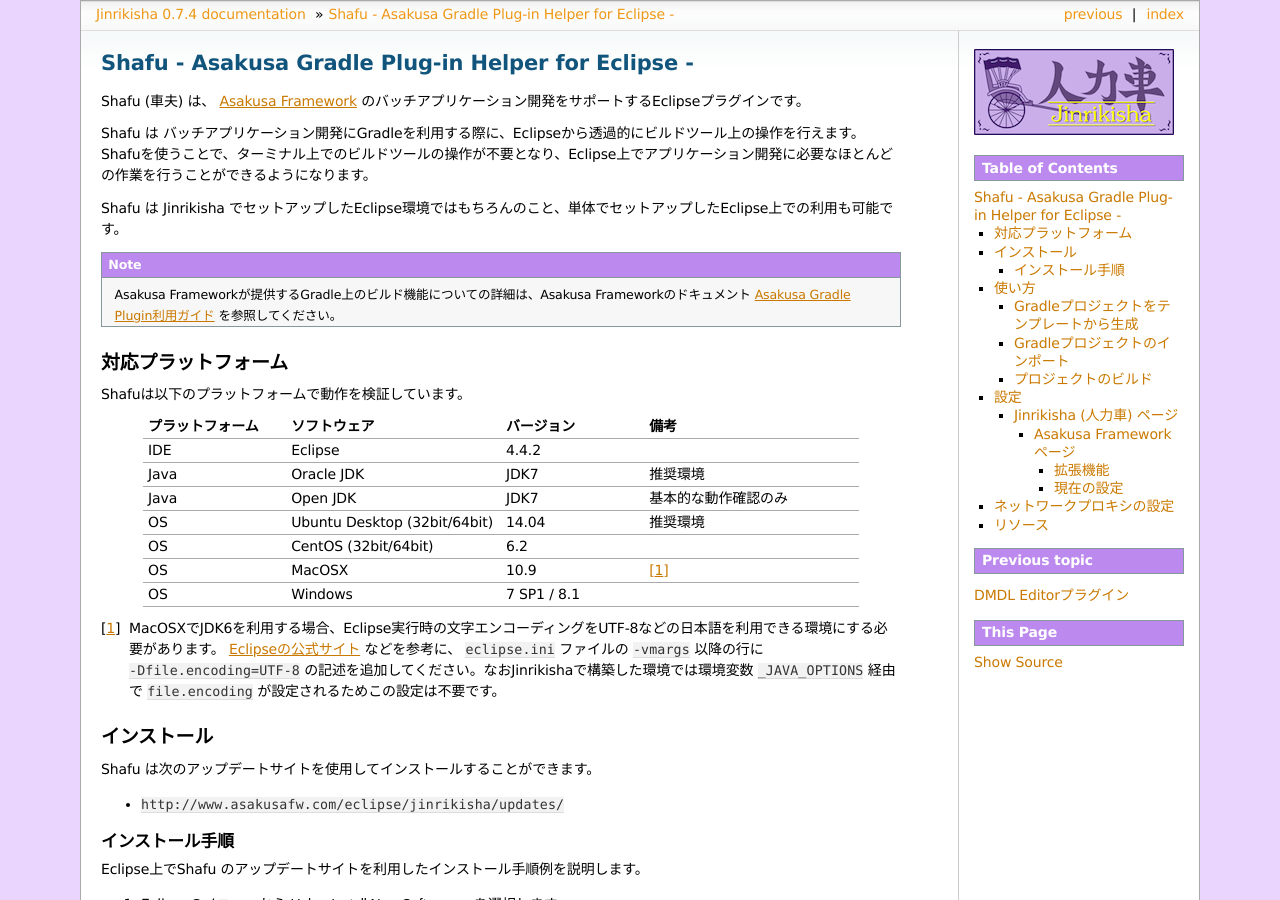
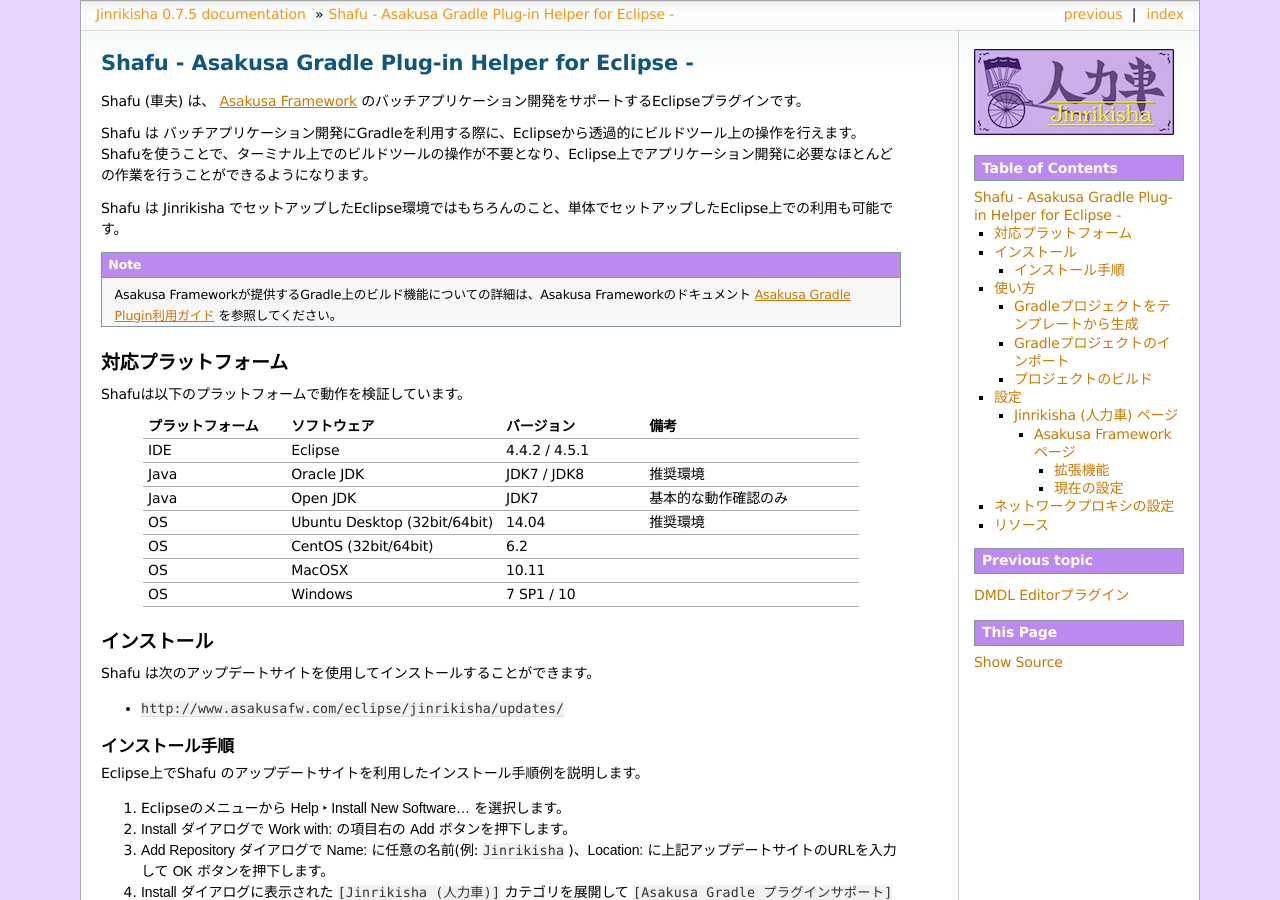
Before and after one commit to asakusafw/asakusafw-starter, a Sphinx documentation site: the page built from jinrikisha/docs/ja/source/shafu.rst, in a window 1280 px wide and 900 px high. Built offline with Sphinx 7.4.7, drawn with Linux system fonts in a browser that asks for light colours; formulas are drawn with MathJax 3; some of the changed text lies outside the part shown.

Commit message:
Revise document for release 0.7.5.

```diff
--- a/jinrikisha/docs/ja/source/conf.py
+++ b/jinrikisha/docs/ja/source/conf.py
@@ -55,9 +55,9 @@
 # built documents.
 #
 # The short X.Y version.
-version = '0.7.4'
+version = '0.7.5'
 # The full version, including alpha/beta/rc tags.
-release = '0.7.4'
+release = '0.7.5'
 
 # The language for content autogenerated by Sphinx. Refer to documentation
 # for a list of supported languages.
--- a/jinrikisha/docs/ja/source/shafu.rst
+++ b/jinrikisha/docs/ja/source/shafu.rst
@@ -31,11 +31,11 @@
       - 備考
     * - IDE
       - Eclipse
-      - 4.4.2
+      - 4.4.2 / 4.5.1
       -
     * - Java
       - Oracle JDK
-      - JDK7
+      - JDK7 / JDK8
       - 推奨環境
     * - Java
       - Open JDK
@@ -51,16 +51,12 @@
       -
     * - OS
       - MacOSX
-      - 10.9
-      - [#]_
+      - 10.11
+      -
     * - OS
       - Windows
-      - 7 SP1 / 8.1
+      - 7 SP1 / 10
       -
-
-..  [#] MacOSXでJDK6を利用する場合、Eclipse実行時の文字エンコーディングをUTF-8などの日本語を利用できる環境にする必要があります。 `Eclipseの公式サイト`_ などを参考に、 ``eclipse.ini`` ファイルの ``-vmargs`` 以降の行に ``-Dfile.encoding=UTF-8`` の記述を追加してください。なおJinrikishaで構築した環境では環境変数 ``_JAVA_OPTIONS`` 経由で ``file.encoding`` が設定されるためこの設定は不要です。
-
-..  _`Eclipseの公式サイト`: http://wiki.eclipse.org/Eclipse.ini
 
 インストール
 ============
@@ -92,7 +88,7 @@
 オンライン上に公開されているAsakusa Frameworkのプロジェクトテンプレートや、ローカルに配置したプロジェクトテンプレートを利用して、Eclipse上に新規プロジェクトを作成することができます。
 
 ..  figure:: images/shafu-create-project.png
-    :width: 100%
+    :width: 640px
 
 #. Javaパースペクティブ上のメインメニューなどから :menuselection:`File --> New --> Gradleプロジェクトをテンプレートから生成` を選択します。
 #. 新規プロジェクト情報ダイアログで、プロジェクト名などを入力します。
@@ -116,7 +112,7 @@
 プロジェクトのデータモデルクラスの生成やAsakusa DSLのコンパイルなど、Asakusa FrameworkがGradleを利用する各ビルド機能を実行することができます。
 
 ..  figure:: images/shafu-build-project.png
-    :width: 100%
+    :width: 640px
 
 #. プロジェクトを選択してコンテキストメニュー(右クリックなどで表示されるメニュー)を表示します。
 #. コンテキストメニューの :guilabel:`Jinrikisha (人力車)` を選択し、サブメニューとして表示される以下の各ビルド機能を選択します。
@@ -171,7 +170,7 @@
 Eclipseの設定画面からShafuの設定を変更することができます。
 
 ..  figure:: images/shafu-preferences.png
-    :width: 100%
+    :width: 640px
 
 #. メニューバーから :menuselection:`Window --> Preferences` を選択します。
 #. Eclipse設定画面のサイドメニューから :guilabel:`Jinrikisha  (人力車)` を選択します。
```
Also changed, not shown: other parts of jinrikisha/docs/ja/source/shafu.rst (+3 -0 lines), jinrikisha/docs/ja/source/download-archive.rst (+24 -0 lines), jinrikisha/docs/ja/source/index.rst (+7 -7 lines), jinrikisha/docs/ja/source/release-notes.rst (+12 -0 lines), 1 other file.
